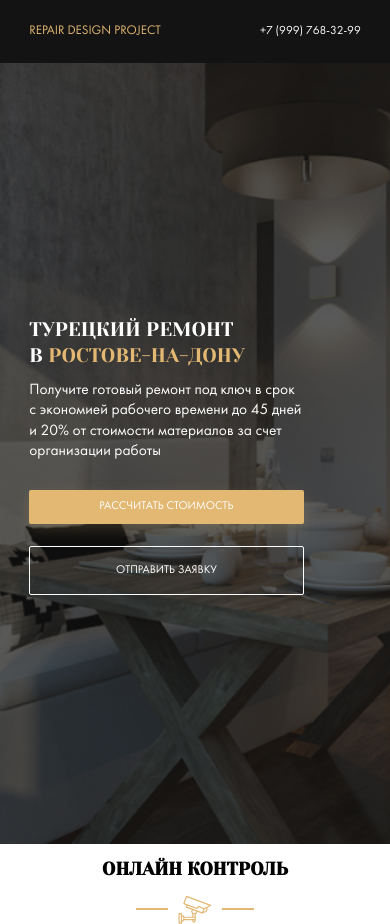
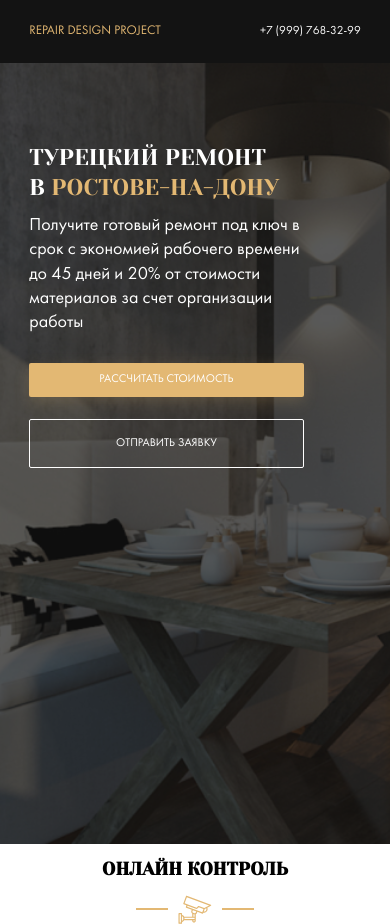
Before and after one commit to sere9ka/repair_design, a website: page index.html in a window 390 px wide. Drawn offline with Linux system fonts and the light colour scheme; files whose address does not match are found by name.

Commit message:
feat: add perfect mobile-version

```diff
--- a/sass/_media.sass
+++ b/sass/_media.sass
@@ -15,6 +15,7 @@
       margin-left: 0
 
 @media screen and ( max-width: 570px )
+
   .phone
     margin-right: 0
     color: $light
@@ -23,23 +24,21 @@
     &__button
       display: none
   .title
-    font-size: 1.64rem
+    font-size: 1.9rem
     line-height: 132.83%
   .hero
+    .container
+      margin-top: 52px
     &__scroll-down
       display: none
     &__content
       max-width: 22.86rem
     &__text
-      font-size: 1.29rem
-      line-height: 133.84%
+      width: 100%
+      font-size: 18px
+      line-height: 135.84%
       margin-bottom: 2.28rem
     &__button
       display: block
       min-width: 22.86rem
       margin-bottom: 1.85rem
-
-@media screen and ( max-height: 580px )
-  .hero
-    &__scroll-down
-      display: none
--- a/sass/templates/_hero.sass
+++ b/sass/templates/_hero.sass
@@ -29,7 +29,7 @@
     margin-bottom: 3.3rem
     line-height: 30px;
     font-size: 1.57rem
-    max-width: 500px
+    max-width: 35.71rem
 
   &__button
     margin-right: 18px
```
Also changed, not shown: css/style.css.
